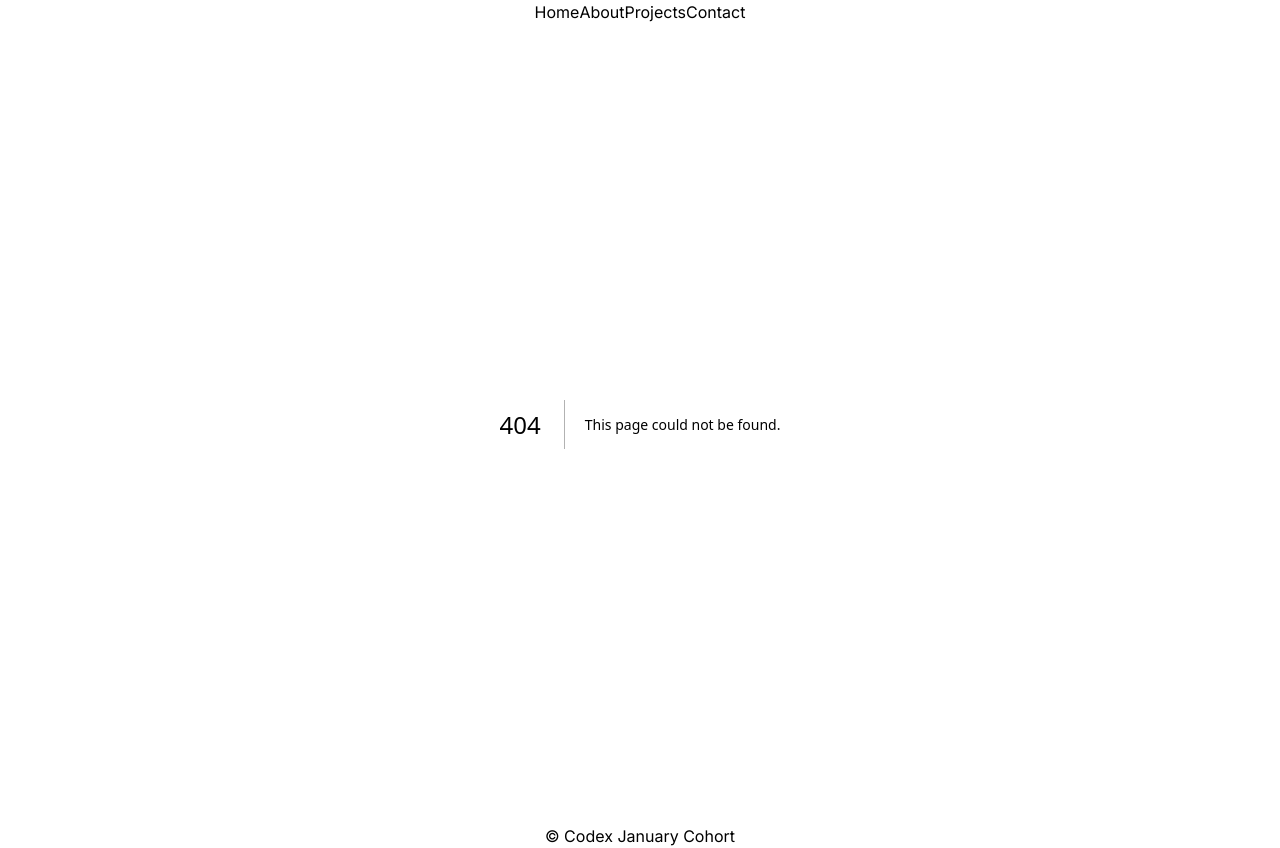
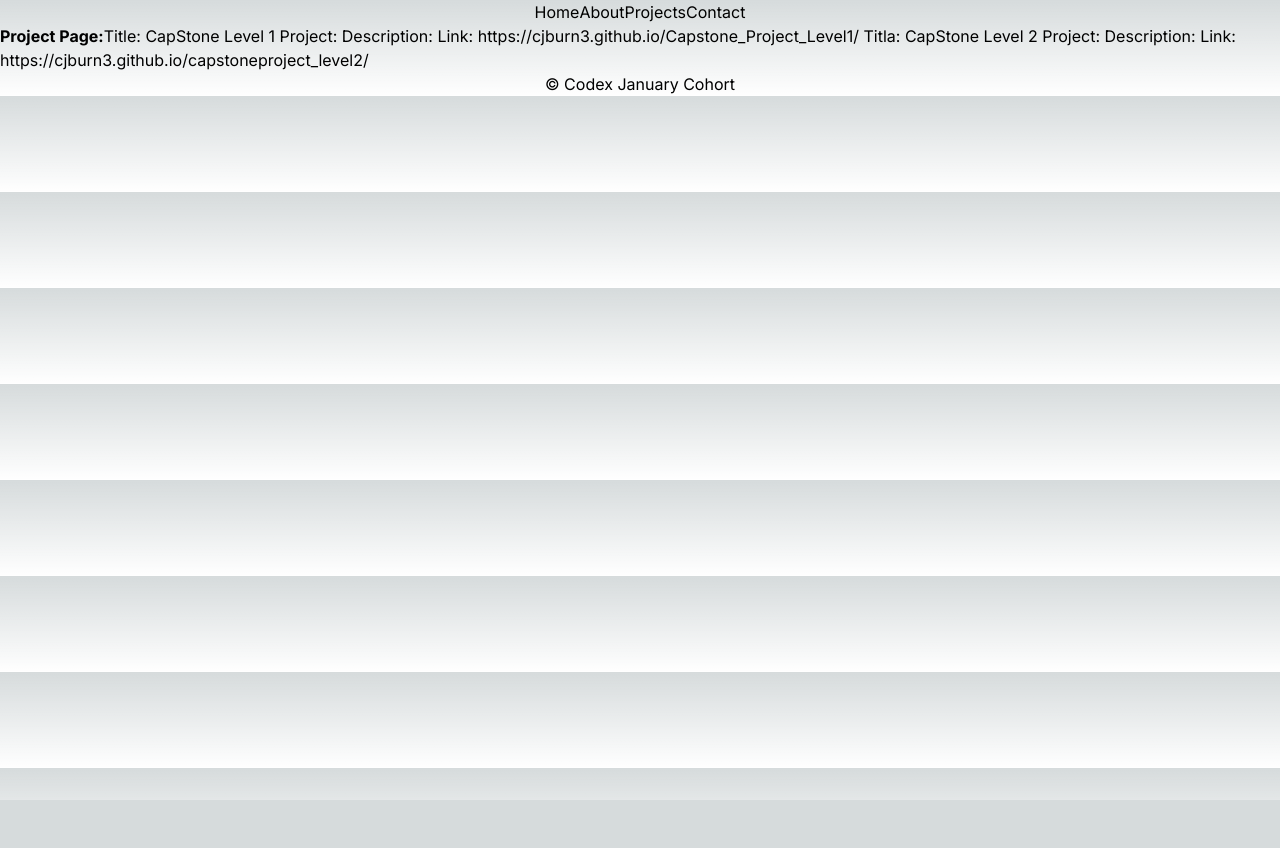
Before and after one commit to cjburn3/Personal_Portfolio_Website, a Next.js app: page /projects in a window 1280 px wide. Before the commit this address had no page. After the commit the page ends 800 px from the top, so only its background shows below. Built offline with nearby package versions, Linux system fonts and the light colour scheme.

Commit message:
Arranging files into new folders

```diff
--- a/src/app/pages/projects/page.js
+++ b/src/app/projects/page.js
@@ -3,7 +3,7 @@ import React from 'react'
 
 export default function ProjectPage() {
   return (
-    <div>Project Page:
+    <div><strong>Project Page:</strong>
 Title: CapStone Level 1 Project:
 Description:
 Link: https://cjburn3.github.io/Capstone_Project_Level1/
```
Also changed, not shown: src/app/about/page.js (renamed from src/app/pages/about/page.js), src/app/contact/page.js (renamed from src/app/pages/contact/page.js), src/app/home/page.js (renamed from src/app/pages/home/page.js), src/components/projects.js (added).
